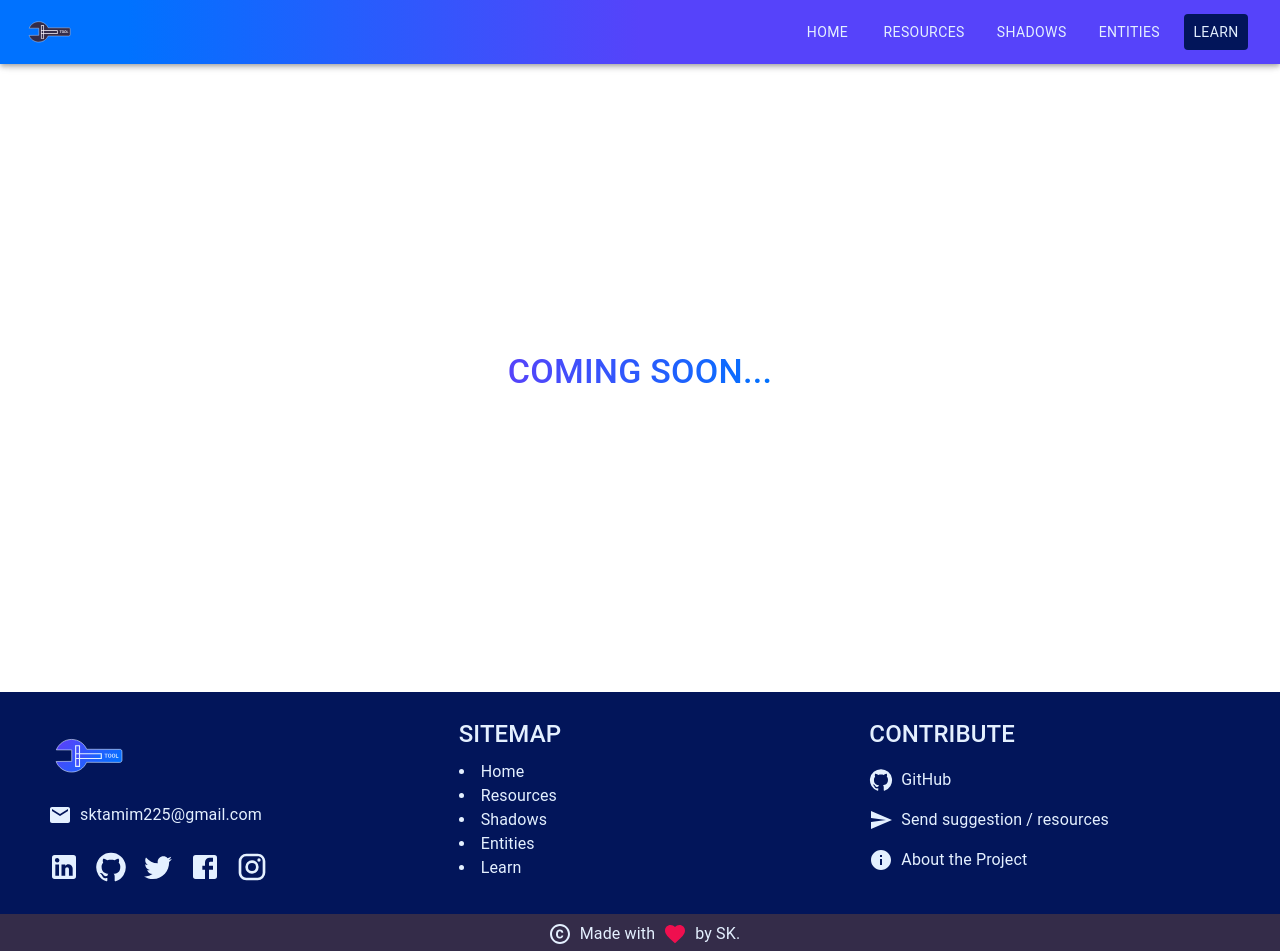
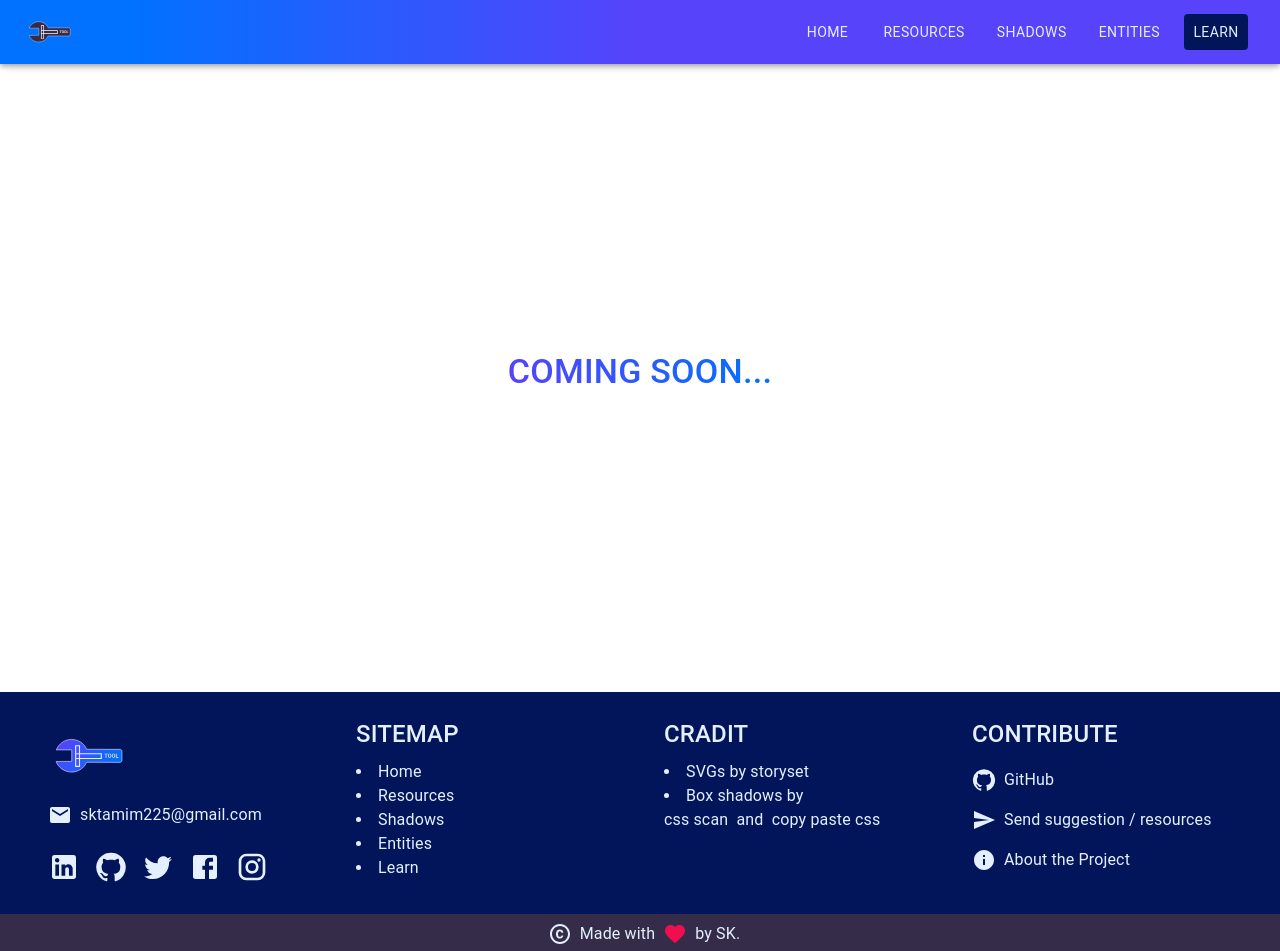
Before and after one commit to SkTamim/tektool, a React (Create React App) app: page /learn in a window 1280 px wide. Shown: the top 951 px of the page. Built offline with nearby package versions, Linux system fonts and the light colour scheme.

Commit message:
add: Added credit links in Footer.

```diff
--- a/src/layout/footer/Footer.js
+++ b/src/layout/footer/Footer.js
@@ -66,7 +66,7 @@ export const Footer = () => {
 						className={classes.gridItem}
 						xs={12}
 						sm={6}
-						md={4}
+						md={3}
 						sx={{ px: 3 }}
 					>
 						<Logo color='blue' style={{ height: "80px" }} />
@@ -137,7 +137,7 @@ export const Footer = () => {
 						className={classes.gridItem}
 						xs={12}
 						sm={6}
-						md={4}
+						md={3}
 						sx={{
 							px: 3,
 						}}
@@ -163,7 +163,49 @@ export const Footer = () => {
 						className={classes.gridItem}
 						xs={12}
 						sm={6}
-						md={4}
+						md={3}
+						sx={{ px: 3 }}
+					>
+						<h4 className={classes.footerHeading}>Cradit</h4>
+						<ul style={{ listStyle: "inside" }}>
+							<li>
+								<Link
+									underline='hover'
+									color='inherit'
+									href='https://storyset.com/'
+									target='_blank'
+								>
+									SVGs by storyset
+								</Link>
+							</li>
+							<li>
+								Box shadows by <br />
+								<Link
+									underline='hover'
+									color='inherit'
+									href='https://getcssscan.com/css-box-shadow-examples'
+									target='_blank'
+								>
+									css scan
+								</Link>
+								&nbsp; and &nbsp;
+								<Link
+									underline='hover'
+									color='inherit'
+									href='https://copy-paste-css.com/box-shadows'
+									target='_blank'
+								>
+									copy paste css
+								</Link>
+							</li>
+						</ul>
+					</Grid>
+					<Grid
+						item
+						className={classes.gridItem}
+						xs={12}
+						sm={6}
+						md={3}
 						sx={{ px: 3 }}
 					>
 						<h4 className={classes.footerHeading}>Contribute</h4>
```
